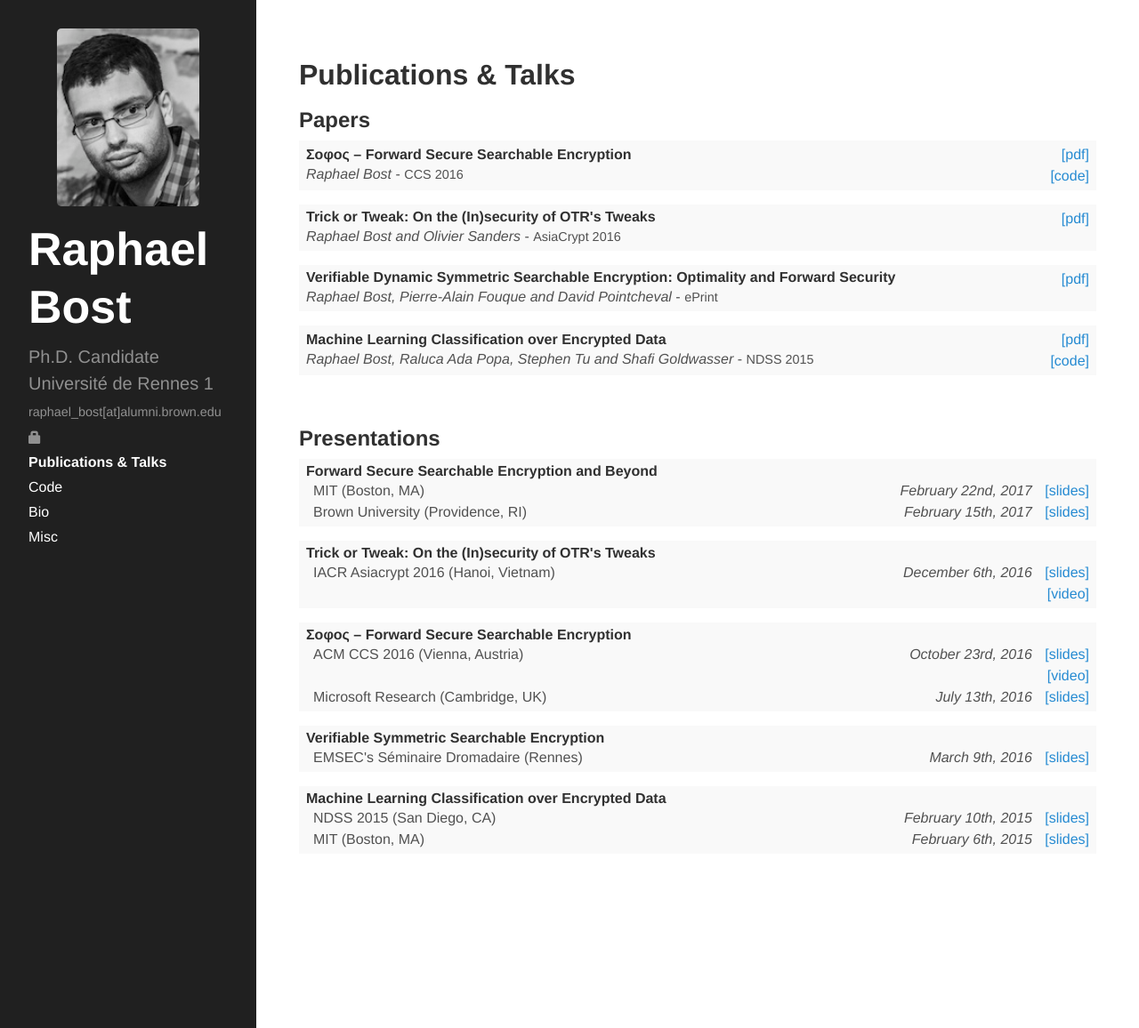
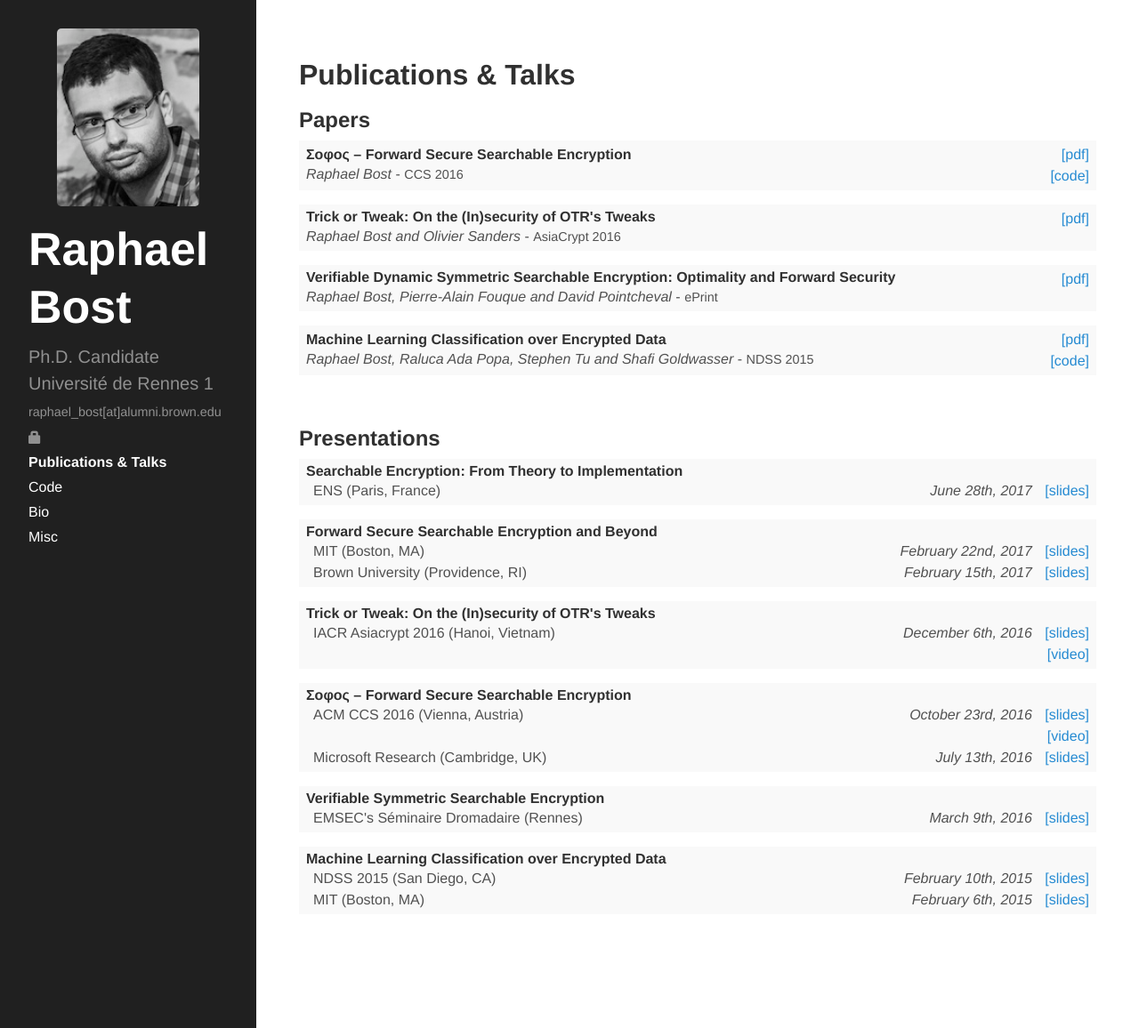
Before and after one commit to rbost/website, a Jekyll site: the page built from publications.html, in a window 1280 px wide and 1156 px high. Shown: the whole window at 89% size. Built offline with Jekyll 4.4.1, drawn with Linux system fonts in a browser that asks for light colours; some web fonts are replaced.

Commit message:
New presentation

```diff
--- a/_data/presentations.yml
+++ b/_data/presentations.yml
@@ -1,3 +1,9 @@
+- title: "Searchable Encryption: From Theory to Implementation"
+  venues:
+    - where: ENS (Paris, France)
+      when: June 28th, 2017
+      slides_link: SSE_ENS.pdf
+
 - title: Forward Secure Searchable Encryption and Beyond
   venues:
     - where: MIT (Boston, MA)
```
Also changed, not shown: 1 other file.
